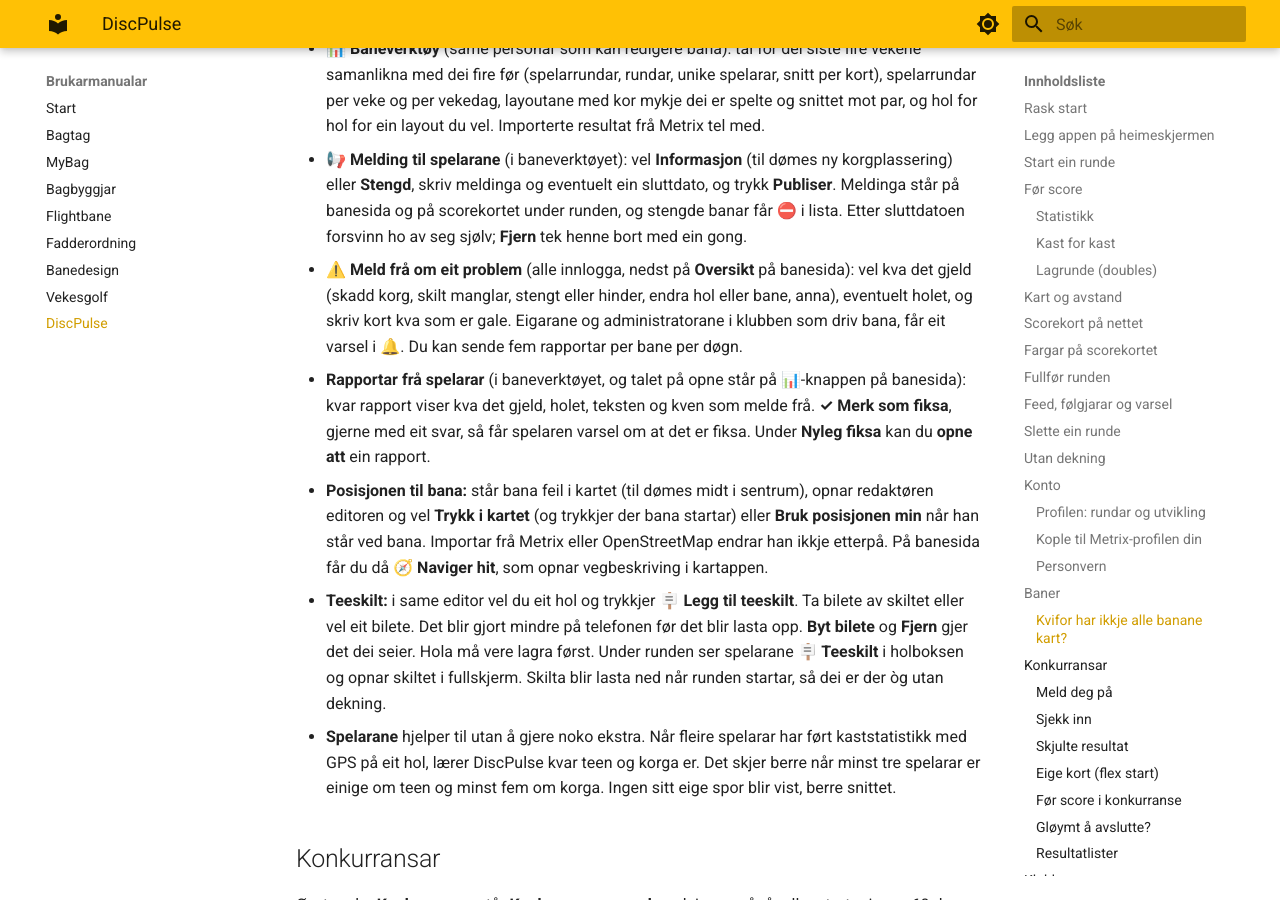
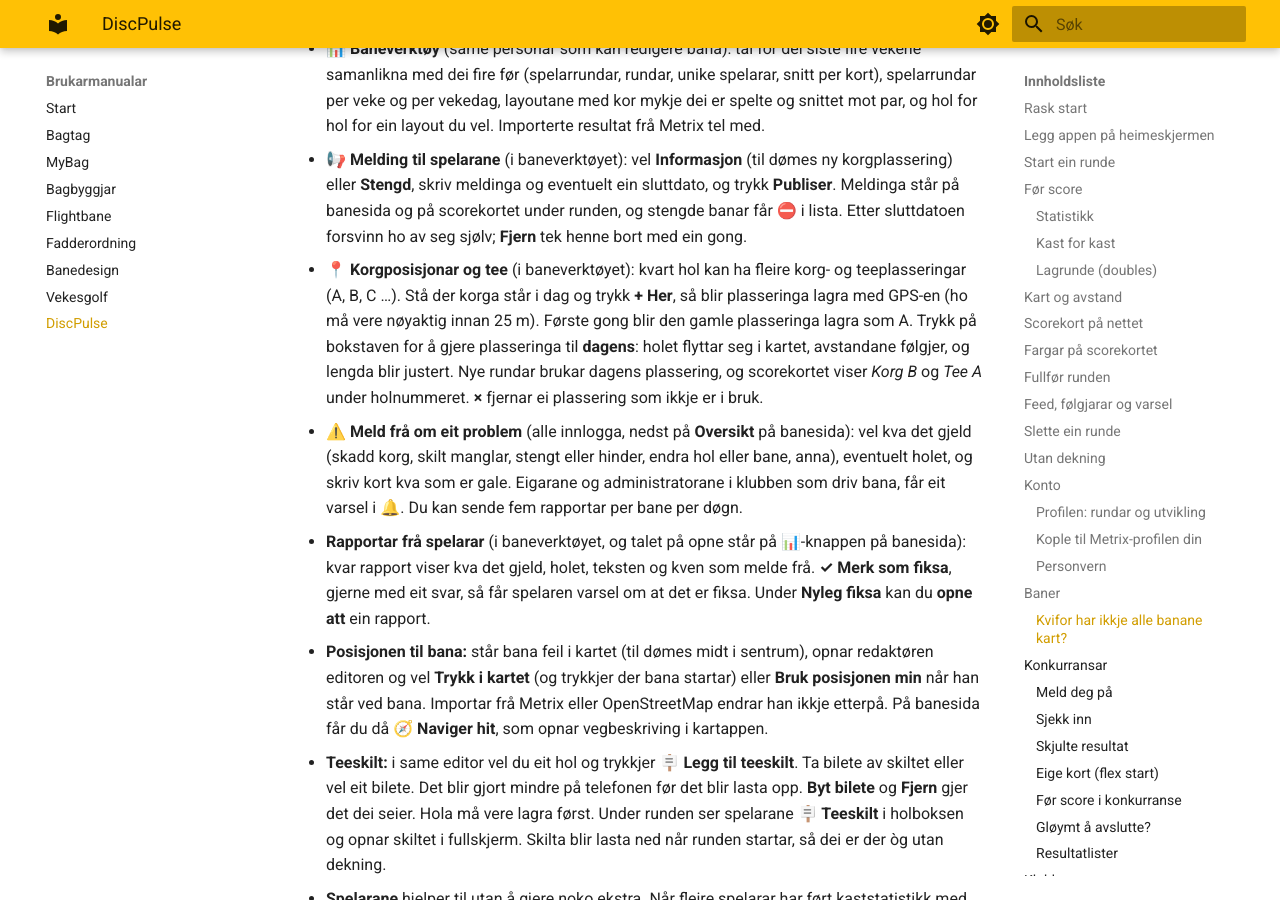
Before and after one commit to hanses89/manuals, an MkDocs documentation site: the page built from docs/discpulse.md, in a window 1280 px wide and 900 px high, scrolled down 12443 px. Built offline with MkDocs 1.6.1 and Material for MkDocs 9.7.7, drawn with Linux system fonts in a browser that asks for light colours.

Commit message:
manual: sync from discpulse.app @ c3f7f7bda09beea557bff2b9c0d8ae062a365c22

```diff
--- a/docs/discpulse.md
+++ b/docs/discpulse.md
@@ -502,6 +502,13 @@ Hola får kart når nokon har plassert tee og korg:
   **Publiser**. Meldinga står på banesida og på scorekortet under runden, og stengde banar
   får ⛔ i lista. Etter sluttdatoen forsvinn ho av seg sjølv; **Fjern** tek henne bort med
   ein gong.
+- **📍 Korgposisjonar og tee** (i baneverktøyet): kvart hol kan ha fleire korg- og
+  teeplasseringar (A, B, C …). Stå der korga står i dag og trykk **+ Her**, så blir
+  plasseringa lagra med GPS-en (ho må vere nøyaktig innan 25 m). Første gong blir den gamle
+  plasseringa lagra som A. Trykk på bokstaven for å gjere plasseringa til **dagens**: holet
+  flyttar seg i kartet, avstandane følgjer, og lengda blir justert. Nye rundar brukar dagens
+  plassering, og scorekortet viser *Korg B* og *Tee A* under holnummeret. **×** fjernar ei
+  plassering som ikkje er i bruk.
 - **⚠️ Meld frå om eit problem** (alle innlogga, nedst på **Oversikt** på banesida): vel kva
   det gjeld (skadd korg, skilt manglar, stengt eller hinder, endra hol eller bane, anna),
   eventuelt holet, og skriv kort kva som er gale. Eigarane og administratorane i klubben
```
